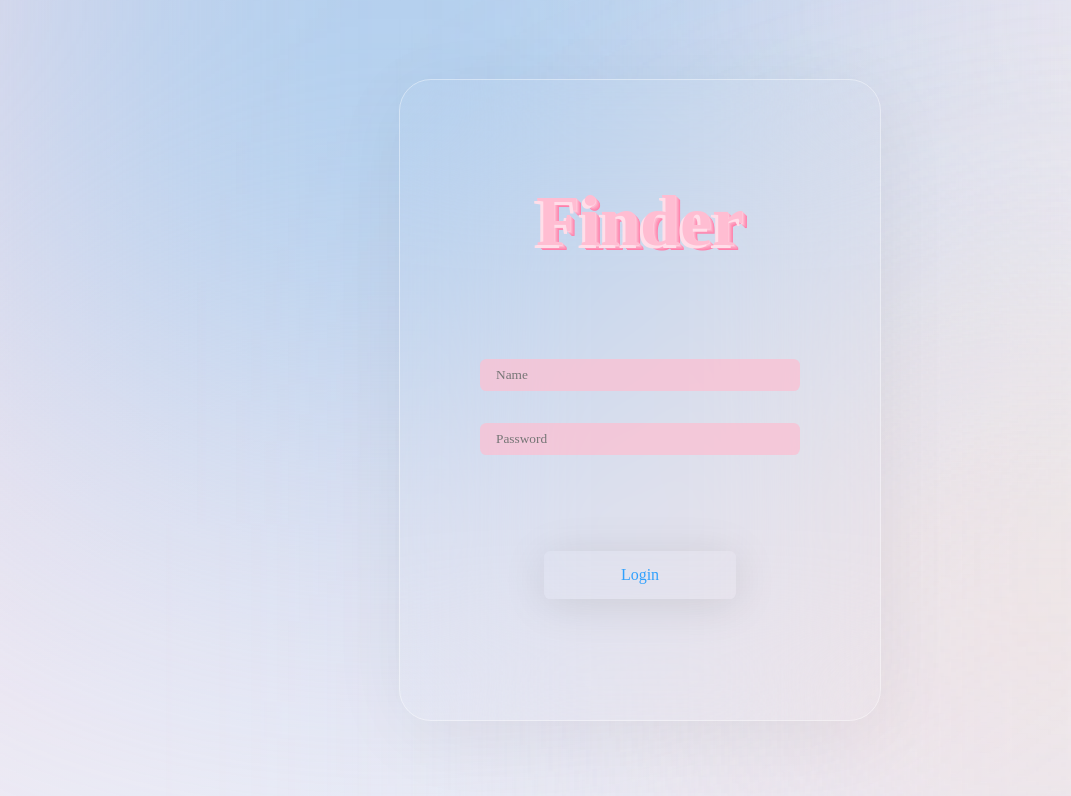
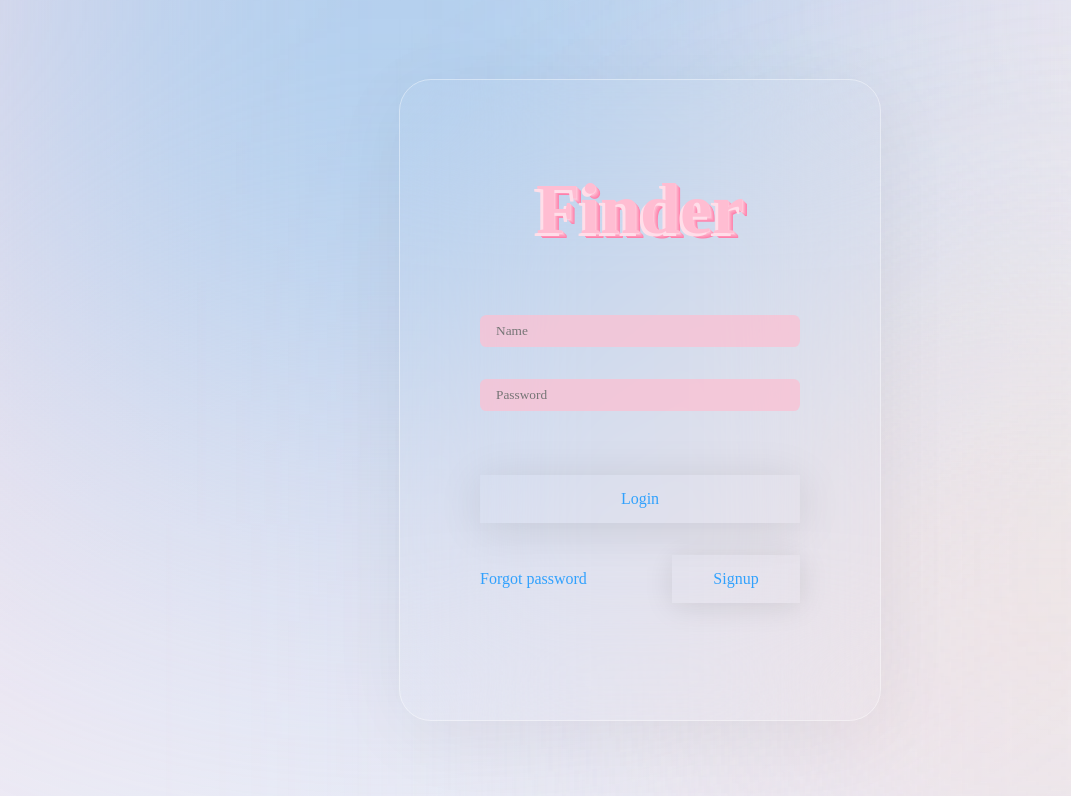
Before and after one commit to wood-crafter/my-tinder, a React (Create React App) app: page /login in a window 1280 px wide. Shown: the top 796 px of the page, without its empty margins (0-1071 px from the left). Built offline with nearby package versions, Linux system fonts and the light colour scheme.

Commit message:
[Add] signup UI scraffold

```diff
--- a/src/views/Login/Login.css
+++ b/src/views/Login/Login.css
@@ -52,7 +52,8 @@
 
 h2 {
   font-size: 4.5rem;
-  margin-bottom: 5rem;
+  margin-top: 3rem;
+  margin-bottom: 3rem;
   color: #ffbdd2;
   text-shadow: -3px 3px 0px #ffdee9,
     0.5px 0.5px 0px #ffcdde,
@@ -67,14 +68,23 @@ h2 {
 }
 
 .submit-div {
-  margin-top: 4rem;
+  margin-top: 2rem;
   display: flex;
   background-color: rgba(255,255,255,0);
   background-size: cover;
   height: 3rem;
-  width: 12rem;
-  border-radius: 0.4rem;
+  width: 20rem;
   box-shadow: 0 5px 45px rgba(0, 0, 0, 0.1);
+}
+
+.extra-action {
+  margin-top: 2rem;
+  display: flex;
+  align-items: center;
+  justify-content: space-between;
+  background-size: cover;
+  height: 3rem;
+  width: 20rem;
 }
 
 .submit:hover {
@@ -92,6 +102,23 @@ h2 {
   font-size: 1rem;
 }
 
+.signup:hover {
+  cursor: pointer;
+  border: 0.2rem solid #8eccff;
+}
+
+.signup {
+  border: 0;
+  position: relative;
+  background-color: rgba(255,255,255,0);
+  padding: 0;
+  color: #31a1fd;
+  font-size: 1rem;
+  box-shadow: 0 3px 30px rgba(0, 0, 0, 0.1);
+  height: 3rem;
+  width: 8rem;
+}
+
 input {
   flex-grow: 1;
   padding-left: 1rem;
--- a/src/views/Login/Login.js
+++ b/src/views/Login/Login.js
@@ -38,6 +38,10 @@ export function Login(props) {
           </div>
           <div style={{ display: error ? 'block' : 'hidden' }} className='login-error' >{error}</div>
           <div className='submit-div'><button type='submit' className='submit'>Login</button></div>
+          <div className='extra-action'>
+            <div>Forgot password</div>
+            <button className='signup'>Signup</button>
+          </div>
         </div>
       </form>
     </div>
```
